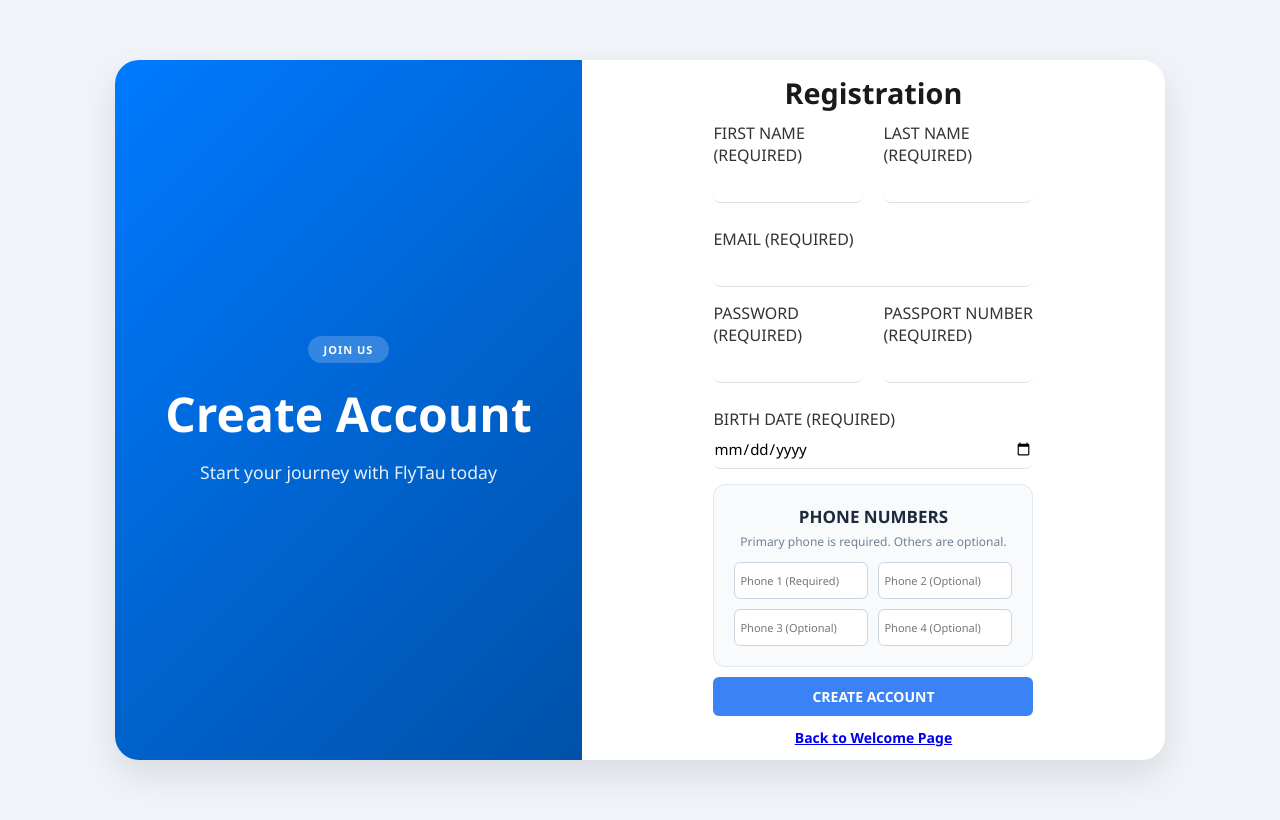
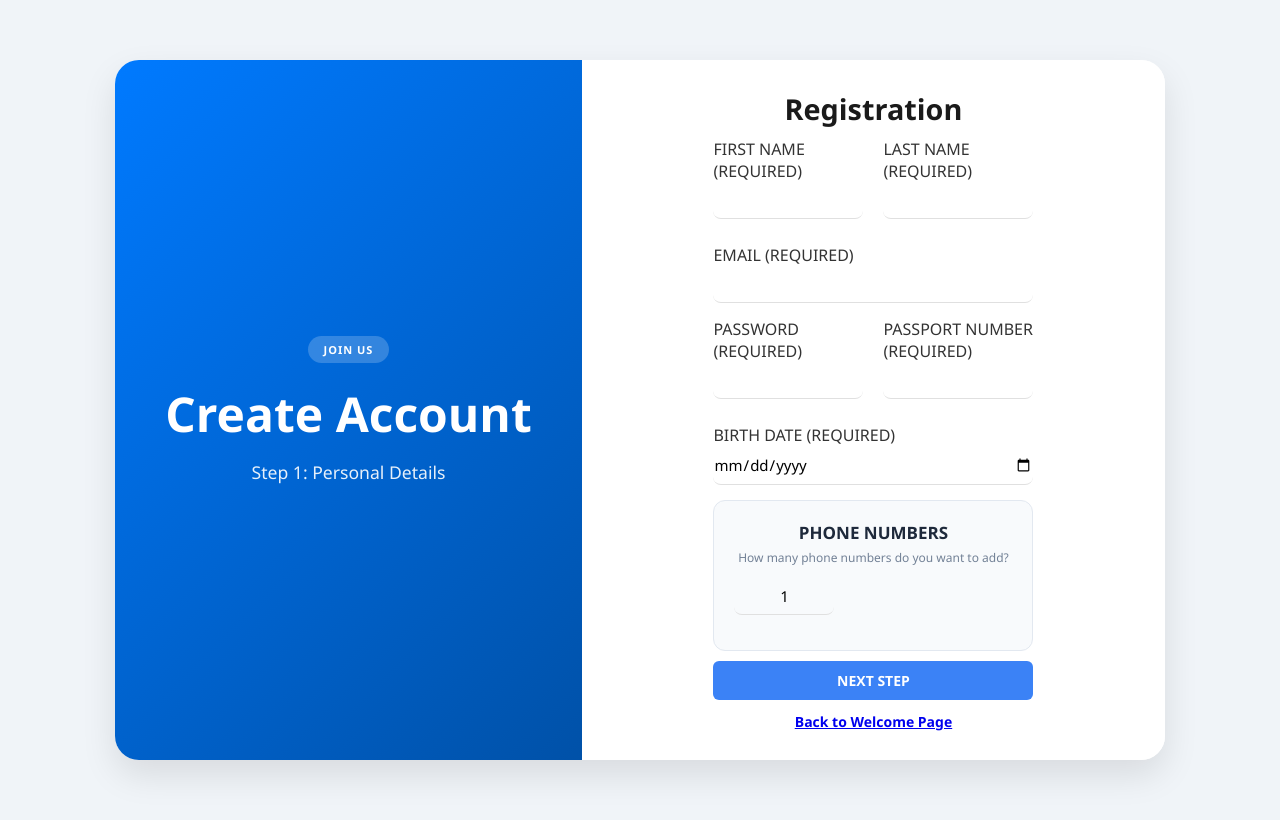
Before and after one commit to sofige22/Information-Systems, a Flask app: page /register in a window 1280 px wide. Run offline with Flask 3, Linux system fonts and the light colour scheme.

Commit message:
Utils adn Register change

```diff
--- a/main.py
+++ b/main.py
@@ -38,54 +38,70 @@ def guest():
 
 @app.route("/register", methods=["GET", "POST"])
 def register():
-    """Handles the registration process for new customers."""
+    """Handles the registration process (Multi-step to allow dynamic phone count)."""
+
+    # GET Request: Show Step 1 (Basic Info + Phone Count)
     if request.method == "GET":
         return render_template("register.html")
 
-    # 1. Extract basic user information from the form
-    email = request.form.get("email", "").strip()
-    password = request.form.get("password", "").strip()
-    first_name = request.form.get("first_name", "").strip()
-    last_name = request.form.get("last_name", "").strip()
-    passport_number = request.form.get("passport_number", "").strip()
-    birth_date = request.form.get("birth_date", "").strip()
+    # POST Request: Check which step we are coming from
+    step = request.form.get("step")
 
-    # 2. Collect all 5 phone input fields explicitly from the form
-    # We use unique names (phone_1 to phone_5) matching the HTML input names
-    raw_phones = [
-        request.form.get("phone_1", ""),
-        request.form.get("phone_2", ""),
-        request.form.get("phone_3", ""),
-        request.form.get("phone_4", ""),
-        request.form.get("phone_5", "")
-    ]
+    # --- STEP 1 SUBMITTED: Move to Phone Entry ---
+    if step == "1":
+        # Collect basic info to pass to next page (so we don't lose it)
+        user_data = {
+            "email": request.form.get("email", "").strip(),
+            "password": request.form.get("password", "").strip(),
+            "first_name": request.form.get("first_name", "").strip(),
+            "last_name": request.form.get("last_name", "").strip(),
+            "passport_number": request.form.get("passport_number", "").strip(),
+            "birth_date": request.form.get("birth_date", "").strip(),
+            "phone_count": int(request.form.get("phone_count", 1))  # Default to 1 if missing
+        }
 
-    # 3. Filter the list to keep only non-empty, valid phone numbers
-    # strip() removes accidental whitespace, and the 'if p' check skips empty fields
-    phones = [p.strip() for p in raw_phones if p and p.strip()]
+        # Render Step 2 HTML with the count and data
+        return render_template("register_step2.html", data=user_data)
 
-    # 4. Basic validation: Ensure at least one phone number was provided
-    # This acts as a safety net even though the first field is 'required' in HTML
-    if not phones:
-        return render_template("register.html", error="At least one phone number is required.")
+    # --- STEP 2 SUBMITTED: Final Registration ---
+    elif step == "2":
+        # 1. Extract basic info (Passed as hidden fields from Step 2)
+        email = request.form.get("email", "").strip()
+        password = request.form.get("password", "").strip()
+        first_name = request.form.get("first_name", "").strip()
+        last_name = request.form.get("last_name", "").strip()
+        passport_number = request.form.get("passport_number", "").strip()
+        birth_date = request.form.get("birth_date", "").strip()
 
-    # 5. Call the database utility function to save the new customer and their phones
-    ok, msg = utils.register_registered_customer(
-        email=email, password=password, first_name=first_name,
-        last_name=last_name, passport_number=passport_number,
-        birth_date=birth_date, phones=phones
-    )
+        # 2. Collect Validated Phones
+        raw_phones = request.form.getlist("phones")
+        phones = [p.strip() for p in raw_phones if p and p.strip()]
 
-    # 6. If database operation fails, return to registration page with error message
-    if not ok:
-        return render_template("register.html", error=msg)
+        if not phones:
+            # Should not happen if HTML required=True is set, but good safety net
+            # If error, we send them back to Step 1 to restart
+            return render_template("register.html", error="At least one phone number is required.")
 
-    # 7. Success: Initialize user session and redirect to the flights page
-    session.clear()
-    session["user_type"] = "registered"
-    session["email"] = email
+        # 3. Save to Database
+        ok, msg = utils.register_registered_customer(
+            email=email, password=password, first_name=first_name,
+            last_name=last_name, passport_number=passport_number,
+            birth_date=birth_date, phones=phones
+        )
 
-    return redirect("/flights")
+        if not ok:
+            # If DB error, go back to Step 1 so they can fix data
+            return render_template("register.html", error=msg)
+
+        # 4. Success
+        session.clear()
+        session["user_type"] = "registered"
+        session["email"] = email
+
+        return redirect("/flights")
+
+    # Fallback
+    return redirect("/register")
 
 @app.route("/login_registered", methods=["GET", "POST"])
 def login_registered():
--- a/templates/register.html
+++ b/templates/register.html
@@ -2,14 +2,14 @@
 <html>
 <head>
     <link rel="stylesheet" href="{{ url_for('static', filename='styles.css') }}">
-    <title>FlyTau - Register</title>
+    <title>FlyTau - Register Step 1</title>
 </head>
 <body dir="ltr" class="page">
     <div class="split-container">
         <div class="left-side">
             <div class="badge">JOIN US</div>
             <h1>Create Account</h1>
-            <p>Start your journey with FlyTau today</p>
+            <p>Step 1: Personal Details</p>
         </div>
 
         <div class="right-side scrollable-content">
@@ -21,6 +21,8 @@
                 {% endif %}
 
                 <form method="POST" action="/register">
+                    <input type="hidden" name="step" value="1">
+
                     <div class="form-row">
                         <div class="form-group">
                             <label>FIRST NAME (REQUIRED)</label>
@@ -55,16 +57,15 @@
 
                     <div class="staff-section">
                         <label>PHONE NUMBERS</label>
-                        <p class="section-help">Primary phone is required. Others are optional.</p>
-                        <div class="phone-grid">
-                                <input type="text" name="phone_1" placeholder="Phone 1 (Required)" required>
-                            <input type="text" name="phone_2" placeholder="Phone 2 (Optional)">
-                            <input type="text" name="phone_3" placeholder="Phone 3 (Optional)">
-                            <input type="text" name="phone_4" placeholder="Phone 4 (Optional)">
+                        <p class="section-help">How many phone numbers do you want to add?</p>
+
+                        <div class="form-group">
+                            <input type="number" name="phone_count" value="1" min="1" max="20" required
+                                   style="width: 100px; text-align: center;">
                         </div>
                     </div>
 
-                    <button class="btn btn-blue btn-submit" type="submit">CREATE ACCOUNT</button>
+                    <button class="btn btn-blue btn-submit" type="submit">NEXT STEP</button>
                 </form>
 
                 <div class="back-link">
--- a/utils.py
+++ b/utils.py
@@ -65,9 +65,13 @@ def register_registered_customer(email, password, first_name, last_name, passpor
     conn = get_conn()
     cur = conn.cursor()
     try:
-        conn.start_transaction()
-
-        # 1. Insert basic profile into RegisteredCustomers (No phone column here)
+        # Check if email exists
+        cur.execute("SELECT 1 FROM RegisteredCustomers WHERE RegEmail = %s", (email,))
+        if cur.fetchone():
+            return False, "This email address is already registered. Please log in or use a different email."
+        cur.fetchall()  # Clear buffer
+
+        # 1. Insert basic profile
         cur.execute(
             """INSERT INTO RegisteredCustomers
                (RegEmail, FirstName, LastName, RegistrationDate, PassportNumber, R_Password, BirthDate)
@@ -75,7 +79,7 @@ def register_registered_customer(email, password, first_name, last_name, passpor
             (email, first_name, last_name, date.today(), passport_number, password, birth_date)
         )
 
-        # 2. Insert multiple phone numbers into RegisteredPhones table
+        # 2. Insert multiple phone numbers
         if phones:
             for phone in phones:
                 cur.execute(
@@ -87,7 +91,7 @@ def register_registered_customer(email, password, first_name, last_name, passpor
         return True, "Success"
     except Exception as e:
         conn.rollback()
-        return False, str(e)
+        return False, "System Error: " + str(e)
     finally:
         cur.close()
         conn.close()
@@ -837,6 +841,20 @@ def add_new_pilot(pilot_id, phone, first_name, last_name, city, street, house_nu
         if not pilot_id or not first_name or not last_name:
             return False, "Missing required fields."
 
+        # --- Check if ID already exists in other roles ---
+
+        # 1. Check against Managers table
+        cur.execute("SELECT 1 FROM Managers WHERE ManagerID = %s", (pilot_id,))
+        if cur.fetchone():
+            return False, "Error: This ID already belongs to a Manager. An employee cannot hold multiple roles."
+
+        # 2. Check against FlightAttendants table
+        cur.execute("SELECT 1 FROM FlightAttendants WHERE AttendantID = %s", (pilot_id,))
+        if cur.fetchone():
+            return False, "Error: This ID already belongs to a Flight Attendant. An employee cannot hold multiple roles."
+
+        # -------------------------------------------------------
+
         cur.execute("""
             INSERT INTO Pilots
             (PilotID, StartDate, Phone, FirstName, LastName, City, Street, HouseNumber, TrainingPassed)
@@ -862,6 +880,20 @@ def add_new_attendant(attendant_id, phone, first_name, last_name, city, street,
     try:
         if not attendant_id or not first_name or not last_name:
             return False, "Missing required fields."
+
+        # --- Check if ID already exists in other roles ---
+
+        # 1. Check against Managers table
+        cur.execute("SELECT 1 FROM Managers WHERE ManagerID = %s", (attendant_id,))
+        if cur.fetchone():
+            return False, "Error: This ID already belongs to a Manager. An employee cannot hold multiple roles."
+
+        # 2. Check against Pilots table
+        cur.execute("SELECT 1 FROM Pilots WHERE PilotID = %s", (attendant_id,))
+        if cur.fetchone():
+            return False, "Error: This ID already belongs to a Pilot. An employee cannot hold multiple roles."
+
+        # -------------------------------------------------------
 
         cur.execute("""
             INSERT INTO FlightAttendants
```
Also changed, not shown: templates/register_step2.html (added, +59 -0 lines), 1 other file.
